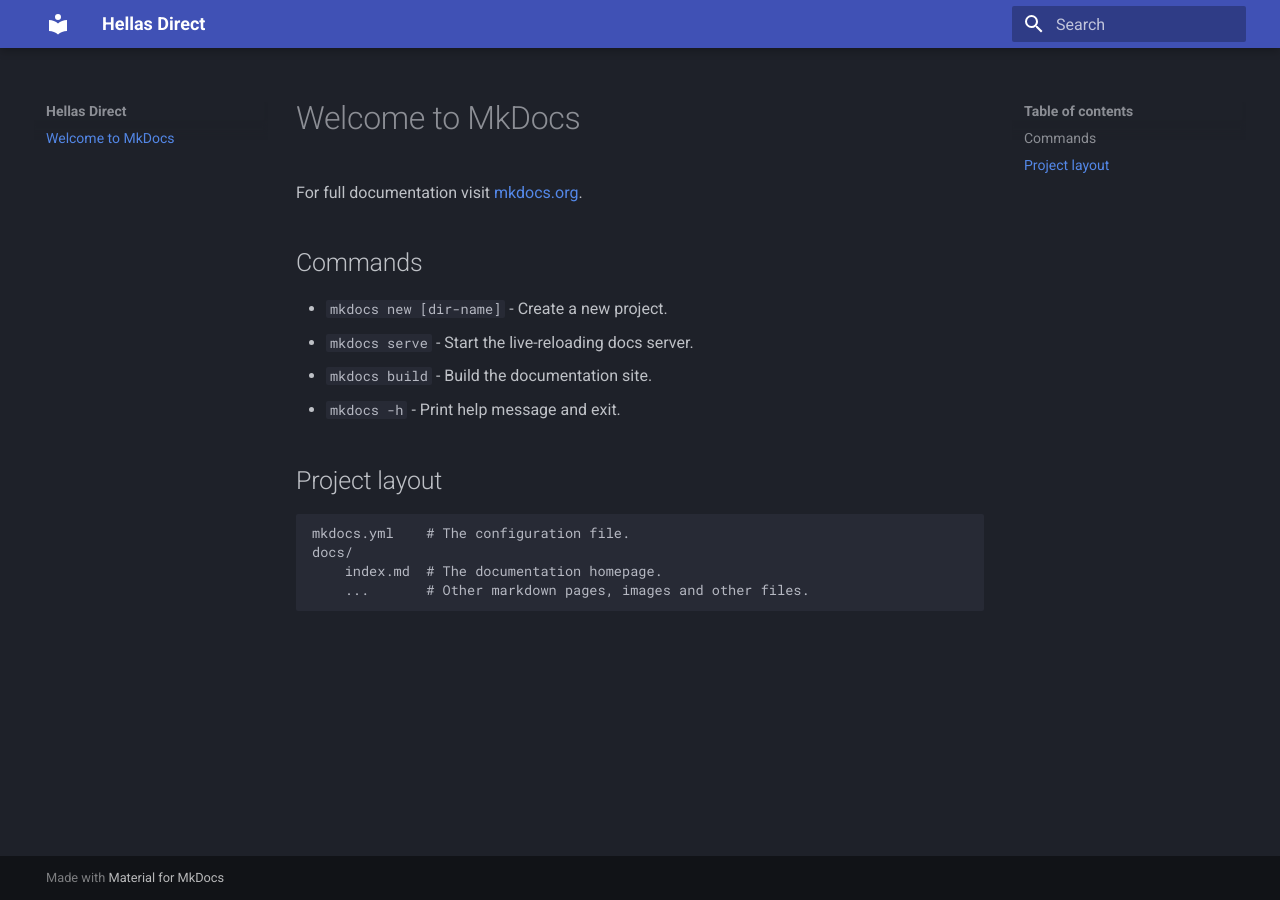
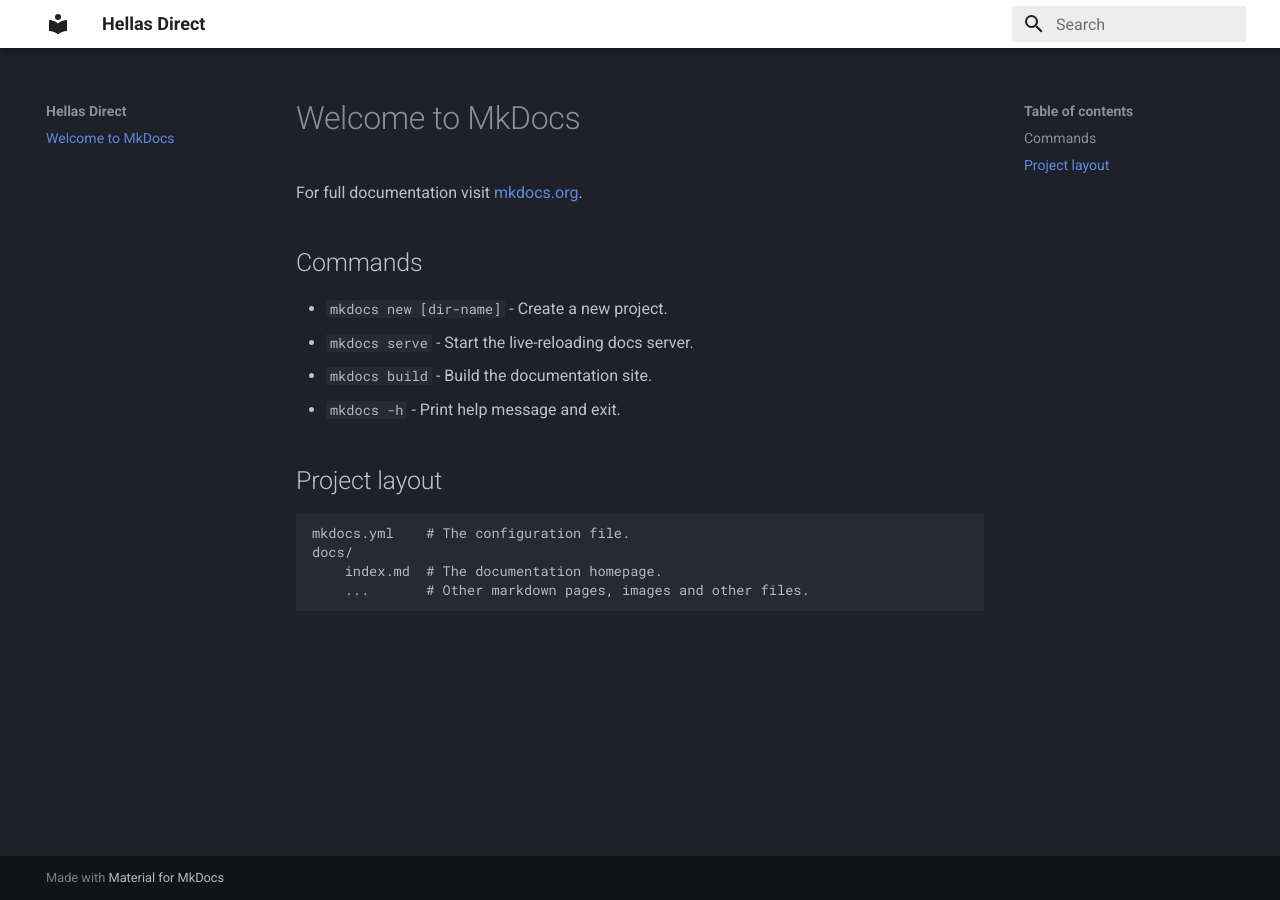
Before and after one commit to Hellas-Direct/hellas-direct.github.io, an MkDocs documentation site: the page built from mkdocs/index.md, in a window 1280 px wide. Built offline with MkDocs 1.6.1 and Material for MkDocs 9.7.7, drawn with Linux system fonts in a browser that asks for light colours.

Commit message:
Changed primary color to white.

```diff
--- a/docs/404.html
+++ b/docs/404.html
@@ -57,7 +57,7 @@
 
 
 
-    <body dir="ltr" data-md-color-scheme="slate" data-md-color-primary="indigo" data-md-color-accent="indigo">
+    <body dir="ltr" data-md-color-scheme="slate" data-md-color-primary="white" data-md-color-accent="indigo">
 
 
     <input class="md-toggle" data-md-toggle="drawer" type="checkbox" id="__drawer" autocomplete="off">
--- a/docs/index.html
+++ b/docs/index.html
@@ -59,7 +59,7 @@
 
 
 
-    <body dir="ltr" data-md-color-scheme="slate" data-md-color-primary="indigo" data-md-color-accent="indigo">
+    <body dir="ltr" data-md-color-scheme="slate" data-md-color-primary="white" data-md-color-accent="indigo">
 
 
     <input class="md-toggle" data-md-toggle="drawer" type="checkbox" id="__drawer" autocomplete="off">
--- a/mkdocs.yml
+++ b/mkdocs.yml
@@ -2,8 +2,12 @@
 site_url: https://hellas-direct.github.io
 docs_dir: mkdocs
 site_dir: docs
+plugins:
+  - search
 theme:
   name: material
   locale: en
+  language: en
   palette:
+    primary: white
     scheme: slate
```
